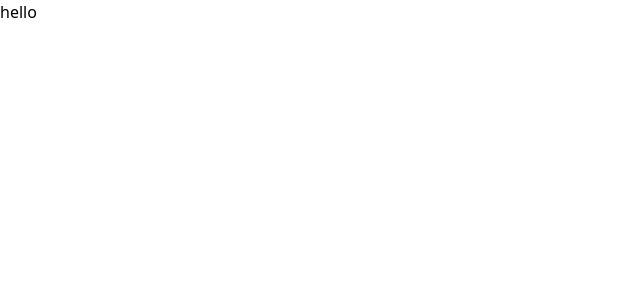
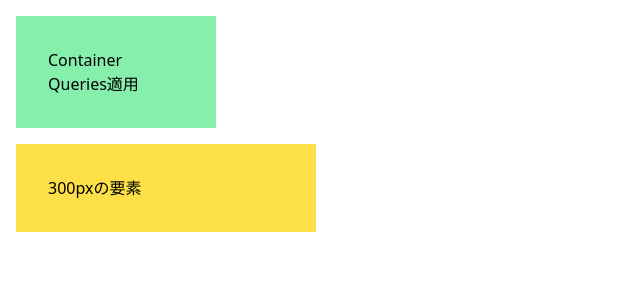
Before and after one commit to shamo-9118/practiceTS, a Next.js app: page / in a window 1280 px wide. Shown: the top 300 px of the page, without its empty margins (0-640 px from the left). Built offline with nearby package versions, Linux system fonts and the light colour scheme.

Commit message:
🍻 container queries を試してみた

```diff
--- a/pages/index.tsx
+++ b/pages/index.tsx
@@ -2,16 +2,29 @@ import Head from "next/head";
 import { NextPage } from "next";
 
 type HeadChildren = {
-  [key:string]:{}
+  [key: string]: {};
 };
 
 const Home: NextPage = (props: HeadChildren) => {
-  console.log(props);
+  let obj1: object = [];
+  let obj2: { a: { b: string } } = { a: { b: "aaa" } };
 
   return (
     <>
-      {props.children}
-      <div>hello</div>
+      <div>
+        <div className="flex flex-col gap-4 p-4">
+          <div className="@container w-[200px]">
+            <div className="bg-green-300 @[300px]:bg-gray-300 p-8">
+              Container Queries適用
+            </div>
+          </div>
+          <div className="w-[300px]">
+            <div className="bg-yellow-300 p-8">
+              300pxの要素
+            </div>
+          </div>
+        </div>
+      </div>
     </>
   );
 };
```
Also changed, not shown: 1 other file (tests, documents, lock files or other folders).
